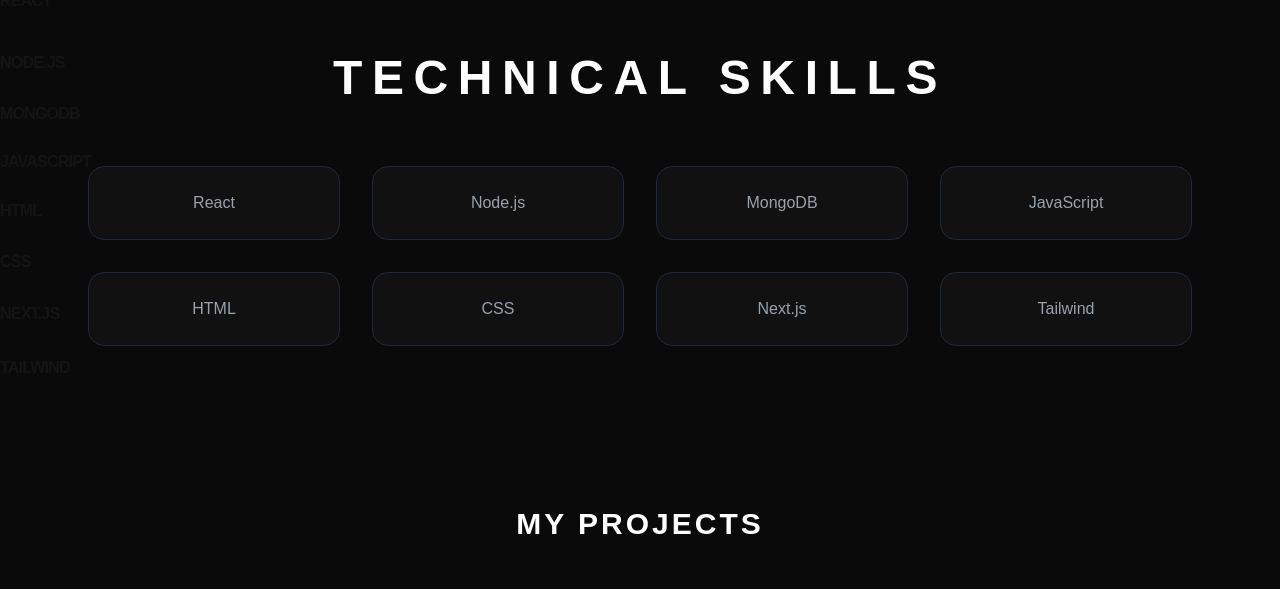
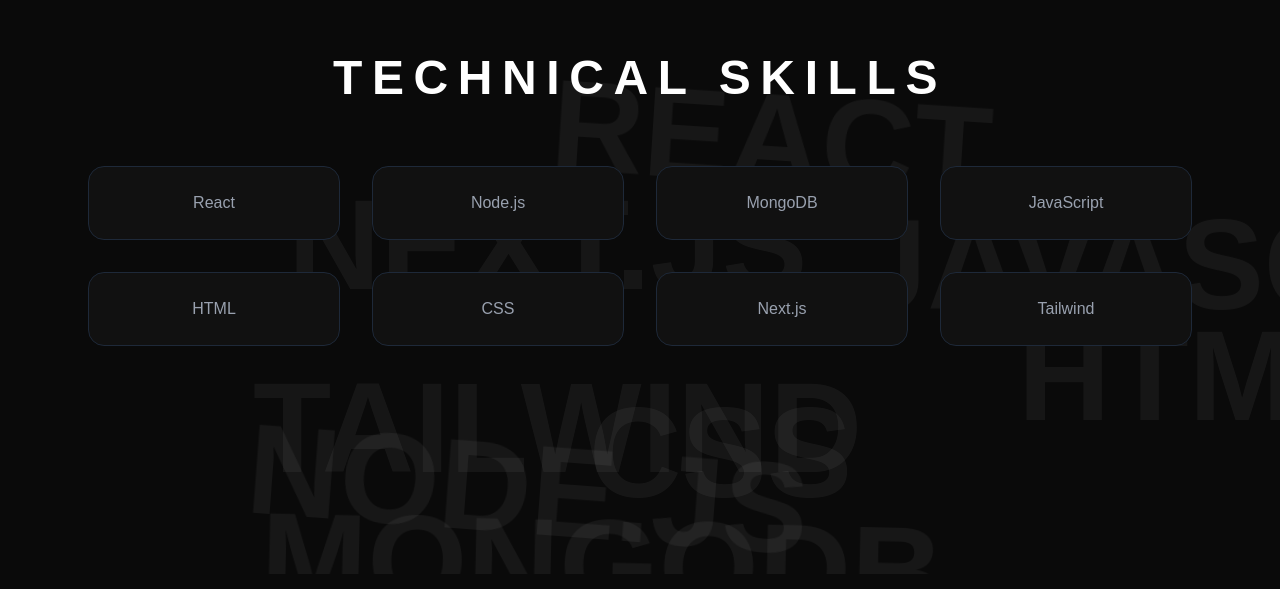
Before and after one commit to aakashlodhi00x-commits/portfolio, a Next.js app: page / in a window 1280 px wide. Shown: the part 826-1415 px from the top of the page. Built offline with nearby package versions, Linux system fonts and the light colour scheme.

Commit message:
Fix: Realistic balloon floating effect and mobile touch fix

```diff
--- a/src/components/Skills.tsx
+++ b/src/components/Skills.tsx
@@ -1,65 +1,53 @@
 "use client"
 import React from 'react';
-import { motion } from 'framer-motion';
 
 const Skills = () => {
   const skills = ["React", "Node.js", "MongoDB", "JavaScript", "HTML", "CSS", "Next.js", "Tailwind"];
 
   return (
-    <section id="skills" className="py-20 bg-[#0a0a0a] relative overflow-hidden">
+    <section id="skills" className="py-20 bg-[#0a0a0a] relative overflow-hidden min-h-[600px]">
 
-      {/* Background Floating Text with Animation */}
-      <div className="absolute inset-0 pointer-events-none select-none overflow-hidden">
+      {/* Balloon Floating Background */}
+      <div className="absolute inset-0 pointer-events-none select-none">
         {skills.map((skill, index) => (
-          <motion.span
+          <div
             key={index}
-            // Floating Animation Logic
-            animate={{
-              y: [0, -20, 0], // Upar niche move karega
-            }}
-            transition={{
-              duration: 5 + index, // Har word ki speed alag hogi
-              repeat: Infinity,
-              ease: "easeInOut"
-            }}
-            className="absolute text-white font-black uppercase tracking-tighter
-                       opacity-[0.02] md:opacity-[0.04]"
+            className="absolute text-white font-black uppercase opacity-[0.03] md:opacity-[0.05] animate-balloon"
             style={{
-              top: `${(index * 12) + 5}%`,
-              left: index % 2 === 0 ? 'var(--floating-left)' : 'auto',
-              right: index % 2 !== 0 ? 'var(--floating-right)' : 'auto',
-              fontSize: 'var(--floating-size)',
+              // Initial positions
+              top: `${Math.random() * 80 + 10}%`,
+              left: `${Math.random() * 70 + 10}%`,
+              fontSize: 'clamp(2rem, 10vw, 8rem)',
+              animationDelay: `${index * 2}s`,
+              animationDuration: `${15 + index * 2}s`
             }}
           >
             {skill}
-          </motion.span>
+          </div>
         ))}
       </div>
 
       <style jsx>{`
-        span {
-          --floating-left: 10%;
-          --floating-right: 10%;
-          --floating-size: 3rem; /* Mobile par chota size */
+        @keyframes balloon {
+          0% { transform: translate(0, 0) rotate(0deg); }
+          33% { transform: translate(30px, -50px) rotate(5deg); }
+          66% { transform: translate(-20px, -80px) rotate(-5deg); }
+          100% { transform: translate(0, 0) rotate(0deg); }
         }
-        @media (min-width: 768px) {
-          span {
-            --floating-left: 5%;
-            --floating-right: 5%;
-            --floating-size: 7rem; /* Laptop par professional bada size */
-          }
+        .animate-balloon {
+          animation: balloon infinite ease-in-out;
         }
       `}</style>
 
       <div className="max-w-6xl mx-auto px-6 relative z-10">
-        <h2 className="text-3xl md:text-5xl font-bold text-white mb-16 text-center uppercase tracking-[0.2em] px-4">
+        <h2 className="text-3xl md:text-5xl font-bold text-white mb-16 text-center uppercase tracking-[0.2em]">
           Technical Skills
         </h2>
 
         <div className="grid grid-cols-2 md:grid-cols-4 gap-4 md:gap-8">
           {skills.map((skill) => (
-            <div key={skill} className="group bg-[#111] p-6 rounded-2xl border border-gray-800 text-center hover:border-cyan-500/50 transition-all duration-300">
-              <p className="text-gray-400 group-hover:text-cyan-400 font-medium transition-colors">{skill}</p>
+            <div key={skill} className="bg-[#111] p-6 rounded-2xl border border-gray-800 text-center hover:border-cyan-500/50 transition-all">
+              <p className="text-gray-400 font-medium">{skill}</p>
             </div>
           ))}
         </div>
```
